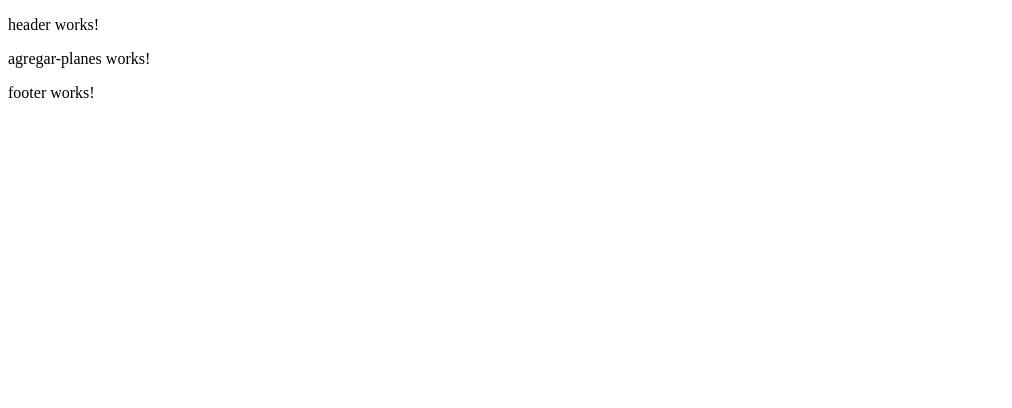
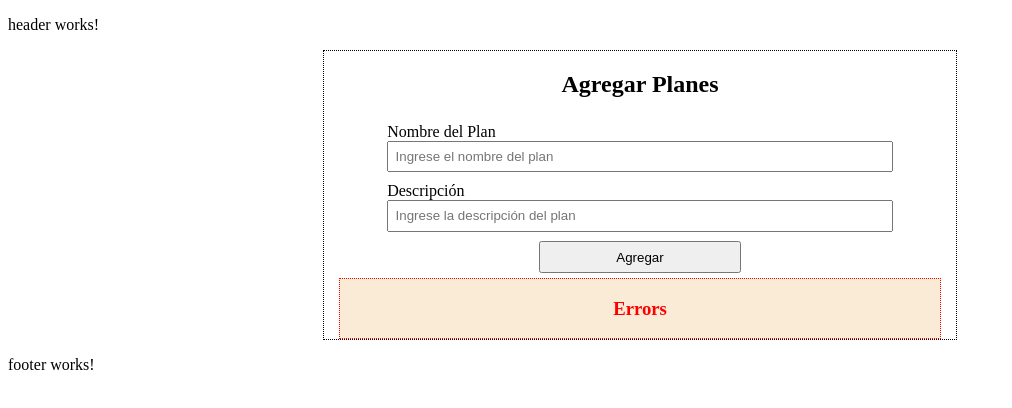
Before and after one commit to cxtalin2/turismo3600000000, an Angular app: page /agregar in a window 1280 px wide. Shown: the top 408 px of the page, without its empty margins (0-1012 px from the left). Built offline with nearby package versions, Linux system fonts and the light colour scheme.

Commit message:
Agregamos HTML inicial

```diff
--- a/src/app/pages/agregar-planes/agregar-planes.component.html
+++ b/src/app/pages/agregar-planes/agregar-planes.component.html
@@ -1 +1,39 @@
-<p>agregar-planes works!</p>
+<form
+  class="form form-auth form-login"
+  autocomplete="off"
+>
+  <h2>Agregar Planes</h2>
+
+  <div class="field">
+    <label for="name">Nombre del Plan</label>
+    <input
+      id="name"
+      class="input-field"
+      type="text"
+      name="name"
+      placeholder="Ingrese el nombre del plan"
+    />
+  </div>
+  <div class="field">
+    <label for="description">Descripción</label>
+    <input
+      id="description"
+      class="input-field"
+      type="text"
+      name="description"
+      placeholder="Ingrese la descripción del plan"
+    />
+  </div>
+  <div class="field">
+    <button
+      class="btn btn-primary"
+      type="submit"
+    >Agregar</button>
+  </div>
+
+  <div class="errors">
+    <h3 class="title-errors">Errors</h3>
+    <!-- <pre class="error">{{ loginForm.get( 'email' )?.errors | json }}</pre>
+    <pre class="error">{{ loginForm.get( 'password' )?.errors | json }}</pre> -->
+  </div>
+</form>
--- a/src/app/pages/home/home.component.html
+++ b/src/app/pages/home/home.component.html
@@ -1 +1,21 @@
-<p>home works!</p>
+
+        <div class="banner">
+            <video autoplay loop muted plays-inline>
+                <source src="production_id_4886467 (2160p).mp4" type="video/mp4">
+            </video>
+            <div class="navbar">
+                <img class="logo" src="TURISMO360.png">
+                <ul>
+                    <li><a href="#">Inicio</a></li>
+                    <li><a href="#">Planes</a></li>
+                    <li><a href="#">Blogs</a></li>
+                    <li><a href="#">Contáctanos</a></li>
+                </ul>
+            </div>
+            <div class="content">
+                <h1>Turismo social y sostenible: de nuestra comunidad para el mundo.</h1>
+                <div>
+                    <button type="button">Explorar</button>
+                </div>
+            </div>
+        </div>
--- a/src/styles.css
+++ b/src/styles.css
@@ -1 +1,77 @@
 /* You can add global styles to this file, and also import other style files */
+/* You can add global styles to this file, and also import other style files */
+.form-auth,
+.form-product {
+  max-width: 50%;
+  border: 1px dotted;
+  display: flex;
+  flex-direction: column;
+  justify-content: center;
+  align-items: center;
+  margin: 0 auto;
+}
+
+.form-auth .field,
+.form-product .field {
+  display: flex;
+  flex-direction: column;
+  margin: 0.3rem 0;
+}
+
+.form .field {
+  /* border: 1px dotted blue; */
+  display: flex;
+  flex-direction: column;
+  margin: 0.3rem 0;
+  width: 80%;
+}
+
+.form .input-field {
+  padding: 0.4rem;
+}
+
+.field.footer-form {
+  text-align: center;
+}
+
+.form .errors {
+  border: 1px dotted red;
+  color: red;
+  width: 90%;
+  background-color: antiquewhite;
+  padding: 0 1rem;
+}
+
+.form .title-errors {
+  text-align: center;
+}
+
+.form .error-message {
+  color: red;
+  font-style: italic;
+  font-size: 1.1rem;
+}
+
+button.btn {
+  width: 40%;
+  margin: 0 auto;
+  padding: 0.4rem;
+}
+
+.message {
+  padding: 1rem;
+  margin: 1rem 0;
+  box-sizing: border-box;
+}
+
+.error {
+  border: 1px solid red;
+  color: red;
+  background-color: pink;
+}
+
+.success {
+  border: 1px solid green;
+  color: green;
+  background-color: limegreen;
+}
```
Also changed, not shown: 1 other file (tests, documents, lock files or other folders).
